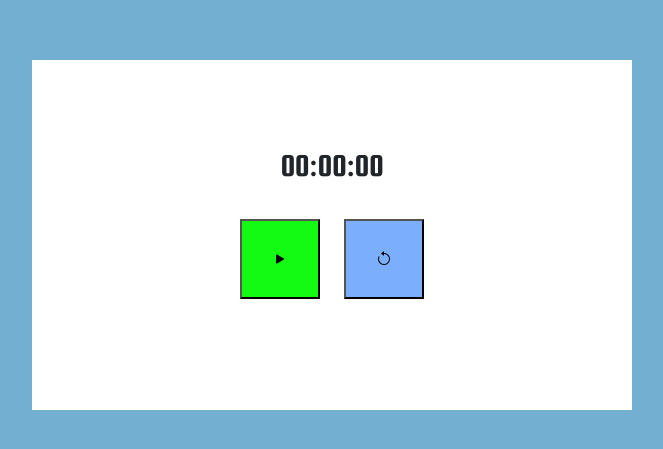
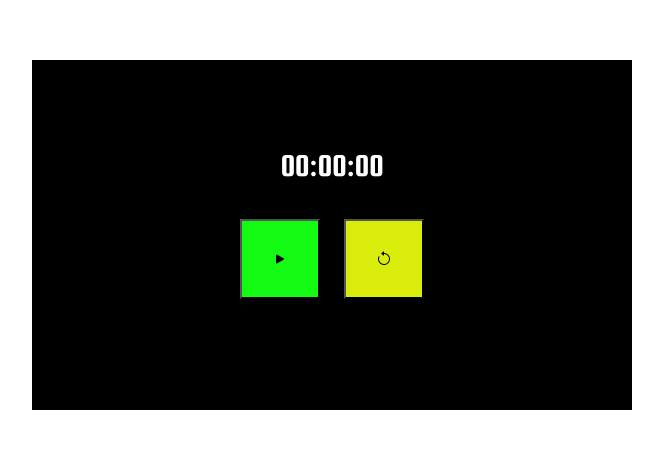
Before and after one commit to hernansoria10/cronometro, a plain HTML site: page index.html in a window 1280 px wide. Shown: the part 165-614 px from the top of the page, without its empty margins (308-971 px from the left). Drawn offline with nearby package versions, Linux system fonts and the light colour scheme.

Commit message:
cambio de colores en el background del body y el contenedor del cronometr0 y cambio de color en los numeros

```diff
--- a/css/style.css
+++ b/css/style.css
@@ -8,7 +8,7 @@ body{
     justify-content: center;
     align-items: center;
     text-align: center;
-    background-color: #73afd1;
+    background-color: #ffffff;
 }
 
 .container{
@@ -19,7 +19,7 @@ body{
     flex-wrap: wrap;
     justify-content: center;
     align-items: center;
-    background-color: white;
+    background-color: rgb(0, 0, 0);
 }
 .contenedorBotones{
     padding: 20px;
@@ -29,6 +29,7 @@ body{
     width: 100%;
     font-size: 200%;
     font-weight: bold;
+    color: white;
     user-select: none;
     font-family: "Squada One", sans-serif;
   font-weight: 400;
@@ -44,7 +45,7 @@ body{
 }
 
 #boton-reiniciar{
-    background-color: #7caefe;
+    background-color: #d9ec0b;
 }
 
 .boton{
```
